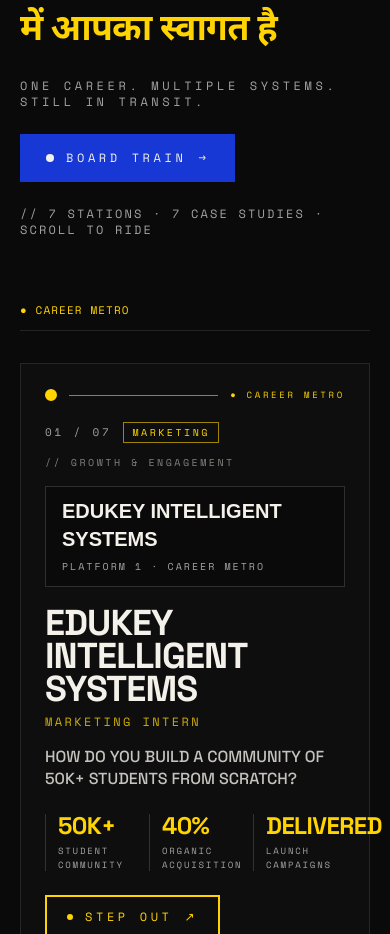
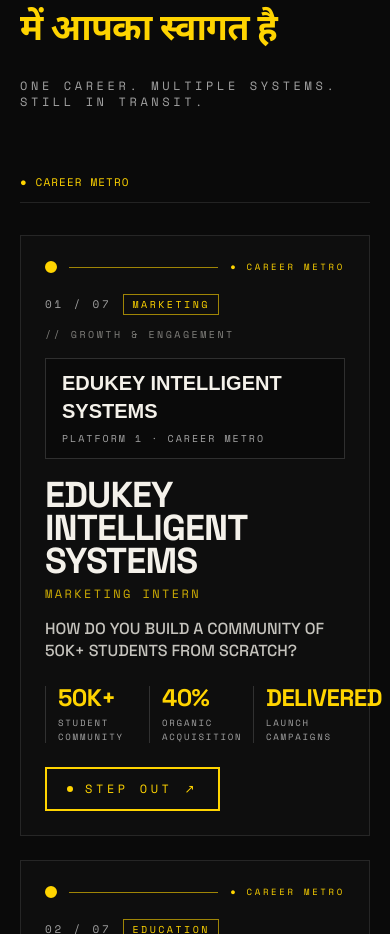
Before and after one commit to onalunchbreak/pankaj-gupta-portfolio, a Next.js app: page / in a window 390 px wide. Shown: the part 5240-6174 px from the top of the page. Built offline with nearby package versions, Linux system fonts and the light colour scheme.

Commit message:
feat(metro): hide Board Train CTA on mobile/tablet screens

```diff
--- a/src/components/sections/best-work-metro.tsx
+++ b/src/components/sections/best-work-metro.tsx
@@ -398,7 +398,7 @@ export default function BestWorkMetro() {
 
         {/* CTA + sub copy */}
         <motion.div
-          className="mt-6 flex flex-wrap items-center gap-6"
+          className="mt-6 hidden lg:flex flex-wrap items-center gap-6"
           initial={{ opacity: 0, y: 24 }}
           whileInView={{ opacity: 1, y: 0 }}
           viewport={{ once: true, margin: "-10% 0px" }}
```
